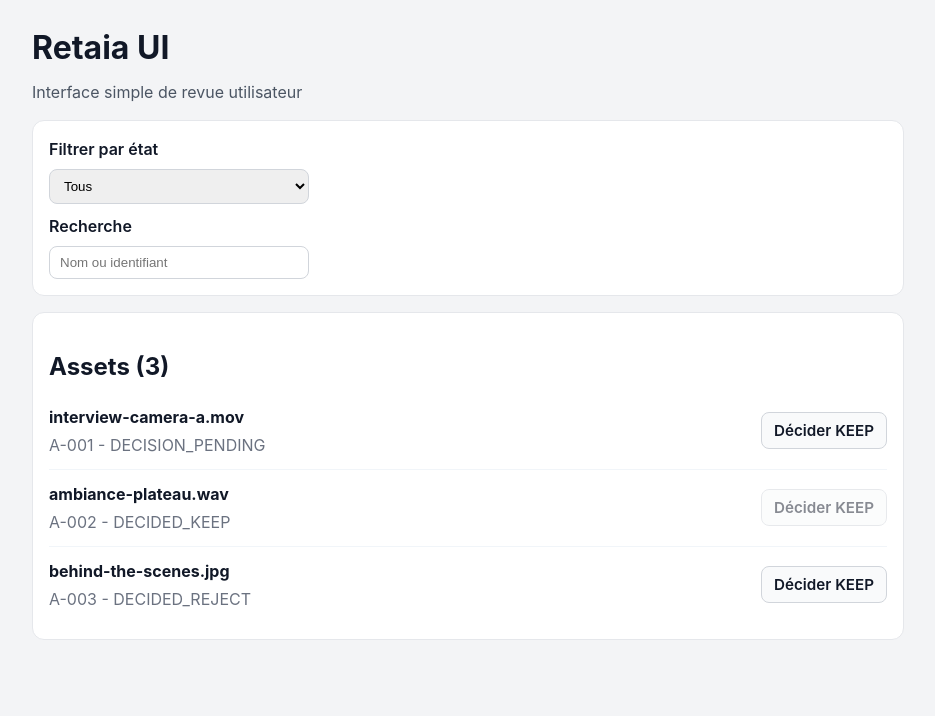
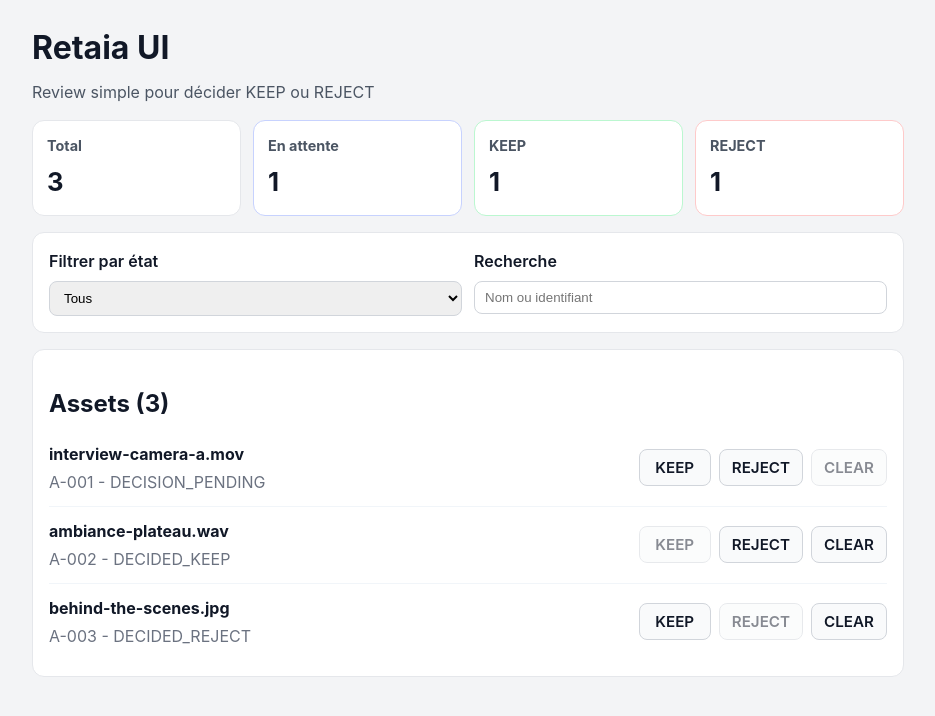
Before and after one commit to Retaia/retaia-ui, a React (Vite) app: page / in a window 1280 px wide. Shown: the top 716 px of the page, without its empty margins (172-1107 px from the left). Built offline with nearby package versions, Linux system fonts and the light colour scheme.

Commit message:
feat(ui): implement review screen with summary and decisions

```diff
--- a/src/App.css
+++ b/src/App.css
@@ -14,6 +14,44 @@
   color: #4b5563;
 }
 
+.summary-grid {
+  display: grid;
+  grid-template-columns: repeat(auto-fit, minmax(160px, 1fr));
+  gap: 12px;
+  margin-top: 16px;
+}
+
+.summary-card {
+  background: #ffffff;
+  border: 1px solid #e5e7eb;
+  border-radius: 12px;
+  padding: 14px;
+}
+
+.summary-card h2 {
+  margin: 0;
+  font-size: 0.9rem;
+  color: #4b5563;
+}
+
+.summary-card p {
+  margin: 6px 0 0;
+  font-size: 1.6rem;
+  font-weight: 700;
+}
+
+.summary-card--pending {
+  border-color: #c7d2fe;
+}
+
+.summary-card--keep {
+  border-color: #bbf7d0;
+}
+
+.summary-card--reject {
+  border-color: #fecaca;
+}
+
 .panel {
   background: #ffffff;
   border: 1px solid #e5e7eb;
@@ -22,20 +60,21 @@
   margin-top: 16px;
 }
 
+.toolbar-grid {
+  display: grid;
+  grid-template-columns: repeat(auto-fit, minmax(240px, 1fr));
+  gap: 12px;
+}
+
 label {
   display: block;
   margin-bottom: 8px;
-  margin-top: 10px;
+  margin-top: 0;
   font-weight: 600;
-}
-
-label:first-child {
-  margin-top: 0;
 }
 
 select {
   width: 100%;
-  max-width: 260px;
   padding: 8px 10px;
   border-radius: 8px;
   border: 1px solid #d1d5db;
@@ -43,7 +82,6 @@ select {
 
 input {
   width: 100%;
-  max-width: 260px;
   padding: 8px 10px;
   border-radius: 8px;
   border: 1px solid #d1d5db;
@@ -73,3 +111,17 @@ input {
   margin: 4px 0 0;
   color: #6b7280;
 }
+
+.decision-actions {
+  display: flex;
+  gap: 8px;
+}
+
+.decision-actions button {
+  min-width: 72px;
+}
+
+.empty-state {
+  margin: 0;
+  color: #6b7280;
+}
--- a/src/App.tsx
+++ b/src/App.tsx
@@ -1,10 +1,16 @@
 import { useMemo, useState } from 'react'
 import './App.css'
+import { AssetList } from './components/AssetList'
+import { ReviewSummary } from './components/ReviewSummary'
+import { ReviewToolbar } from './components/ReviewToolbar'
 import { INITIAL_ASSETS } from './data/mockAssets'
 import {
   type Asset,
   type AssetFilter,
+  countAssetsByState,
   filterAssets,
+  getStateFromDecision,
+  type DecisionAction,
   updateAssetState,
 } from './domain/assets'
 
@@ -17,59 +23,38 @@ function App() {
     return filterAssets(assets, filter, search)
   }, [assets, filter, search])
 
-  const decideKeep = (id: string) => {
-    setAssets((current) => updateAssetState(current, id, 'DECIDED_KEEP'))
+  const counts = useMemo(() => countAssetsByState(assets), [assets])
+
+  const handleDecision = (id: string, action: DecisionAction) => {
+    setAssets((current) => {
+      const targetAsset = current.find((asset) => asset.id === id)
+      if (!targetAsset) {
+        return current
+      }
+
+      const nextState = getStateFromDecision(action, targetAsset.state)
+      return updateAssetState(current, id, nextState)
+    })
   }
 
   return (
     <main className="app">
       <header className="app__header">
         <h1>Retaia UI</h1>
-        <p>Interface simple de revue utilisateur</p>
+        <p>Review simple pour décider KEEP ou REJECT</p>
       </header>
 
-      <section className="panel">
-        <label htmlFor="state-filter">Filtrer par état</label>
-        <select
-          id="state-filter"
-          value={filter}
-          onChange={(event) => setFilter(event.target.value as AssetFilter)}
-        >
-          <option value="ALL">Tous</option>
-          <option value="DECISION_PENDING">DECISION_PENDING</option>
-          <option value="DECIDED_KEEP">DECIDED_KEEP</option>
-          <option value="DECIDED_REJECT">DECIDED_REJECT</option>
-        </select>
-        <label htmlFor="asset-search">Recherche</label>
-        <input
-          id="asset-search"
-          value={search}
-          onChange={(event) => setSearch(event.target.value)}
-          placeholder="Nom ou identifiant"
-        />
-      </section>
+      <ReviewSummary total={assets.length} counts={counts} />
+      <ReviewToolbar
+        filter={filter}
+        search={search}
+        onFilterChange={setFilter}
+        onSearchChange={setSearch}
+      />
 
       <section className="panel">
         <h2>Assets ({visibleAssets.length})</h2>
-        <ul className="asset-list">
-          {visibleAssets.map((asset) => (
-            <li key={asset.id} className="asset-row">
-              <div>
-                <strong>{asset.name}</strong>
-                <p>
-                  {asset.id} - {asset.state}
-                </p>
-              </div>
-              <button
-                type="button"
-                onClick={() => decideKeep(asset.id)}
-                disabled={asset.state === 'DECIDED_KEEP'}
-              >
-                Décider KEEP
-              </button>
-            </li>
-          ))}
-        </ul>
+        <AssetList assets={visibleAssets} onDecision={handleDecision} />
       </section>
     </main>
   )
--- /dev/null
+++ b/src/components/AssetList.tsx
@@ -0,0 +1,50 @@
+import type { Asset, DecisionAction } from '../domain/assets'
+
+type AssetListProps = {
+  assets: Asset[]
+  onDecision: (id: string, action: DecisionAction) => void
+}
+
+export function AssetList({ assets, onDecision }: AssetListProps) {
+  if (assets.length === 0) {
+    return <p className="empty-state">Aucun asset ne correspond aux filtres.</p>
+  }
+
+  return (
+    <ul className="asset-list">
+      {assets.map((asset) => (
+        <li key={asset.id} className="asset-row">
+          <div>
+            <strong>{asset.name}</strong>
+            <p>
+              {asset.id} - {asset.state}
+            </p>
+          </div>
+          <div className="decision-actions">
+            <button
+              type="button"
+              onClick={() => onDecision(asset.id, 'KEEP')}
+              disabled={asset.state === 'DECIDED_KEEP'}
+            >
+              KEEP
+            </button>
+            <button
+              type="button"
+              onClick={() => onDecision(asset.id, 'REJECT')}
+              disabled={asset.state === 'DECIDED_REJECT'}
+            >
+              REJECT
+            </button>
+            <button
+              type="button"
+              onClick={() => onDecision(asset.id, 'CLEAR')}
+              disabled={asset.state === 'DECISION_PENDING'}
+            >
+              CLEAR
+            </button>
+          </div>
+        </li>
+      ))}
+    </ul>
+  )
+}
--- /dev/null
+++ b/src/components/ReviewSummary.tsx
@@ -0,0 +1,29 @@
+import type { AssetState } from '../domain/assets'
+
+type ReviewSummaryProps = {
+  total: number
+  counts: Record<AssetState, number>
+}
+
+export function ReviewSummary({ total, counts }: ReviewSummaryProps) {
+  return (
+    <section className="summary-grid" aria-label="Résumé des assets">
+      <article className="summary-card">
+        <h2>Total</h2>
+        <p>{total}</p>
+      </article>
+      <article className="summary-card summary-card--pending">
+        <h2>En attente</h2>
+        <p>{counts.DECISION_PENDING}</p>
+      </article>
+      <article className="summary-card summary-card--keep">
+        <h2>KEEP</h2>
+        <p>{counts.DECIDED_KEEP}</p>
+      </article>
+      <article className="summary-card summary-card--reject">
+        <h2>REJECT</h2>
+        <p>{counts.DECIDED_REJECT}</p>
+      </article>
+    </section>
+  )
+}
--- /dev/null
+++ b/src/components/ReviewToolbar.tsx
@@ -0,0 +1,45 @@
+import type { AssetFilter } from '../domain/assets'
+
+type ReviewToolbarProps = {
+  filter: AssetFilter
+  search: string
+  onFilterChange: (filter: AssetFilter) => void
+  onSearchChange: (search: string) => void
+}
+
+export function ReviewToolbar({
+  filter,
+  search,
+  onFilterChange,
+  onSearchChange,
+}: ReviewToolbarProps) {
+  return (
+    <section className="panel toolbar-panel">
+      <div className="toolbar-grid">
+        <div>
+          <label htmlFor="state-filter">Filtrer par état</label>
+          <select
+            id="state-filter"
+            value={filter}
+            onChange={(event) => onFilterChange(event.target.value as AssetFilter)}
+          >
+            <option value="ALL">Tous</option>
+            <option value="DECISION_PENDING">DECISION_PENDING</option>
+            <option value="DECIDED_KEEP">DECIDED_KEEP</option>
+            <option value="DECIDED_REJECT">DECIDED_REJECT</option>
+          </select>
+        </div>
+
+        <div>
+          <label htmlFor="asset-search">Recherche</label>
+          <input
+            id="asset-search"
+            value={search}
+            onChange={(event) => onSearchChange(event.target.value)}
+            placeholder="Nom ou identifiant"
+          />
+        </div>
+      </div>
+    </section>
+  )
+}
--- a/src/domain/assets.ts
+++ b/src/domain/assets.ts
@@ -2,6 +2,7 @@ export const ASSET_STATES = ['DECISION_PENDING', 'DECIDED_KEEP', 'DECIDED_REJECT
 
 export type AssetState = (typeof ASSET_STATES)[number]
 export type AssetFilter = AssetState | 'ALL'
+export type DecisionAction = 'KEEP' | 'REJECT' | 'CLEAR'
 
 export type Asset = {
   id: string
@@ -50,3 +51,17 @@ export const updateAssetState = (
     asset.id === id ? { ...asset, state: nextState } : asset,
   )
 }
+
+export const getStateFromDecision = (
+  action: DecisionAction,
+  currentState: AssetState,
+): AssetState => {
+  if (action === 'CLEAR') {
+    if (currentState === 'DECIDED_KEEP' || currentState === 'DECIDED_REJECT') {
+      return 'DECISION_PENDING'
+    }
+    return currentState
+  }
+
+  return action === 'KEEP' ? 'DECIDED_KEEP' : 'DECIDED_REJECT'
+}
```
Also changed, not shown: 2 other files (tests, documents, lock files or other folders).
